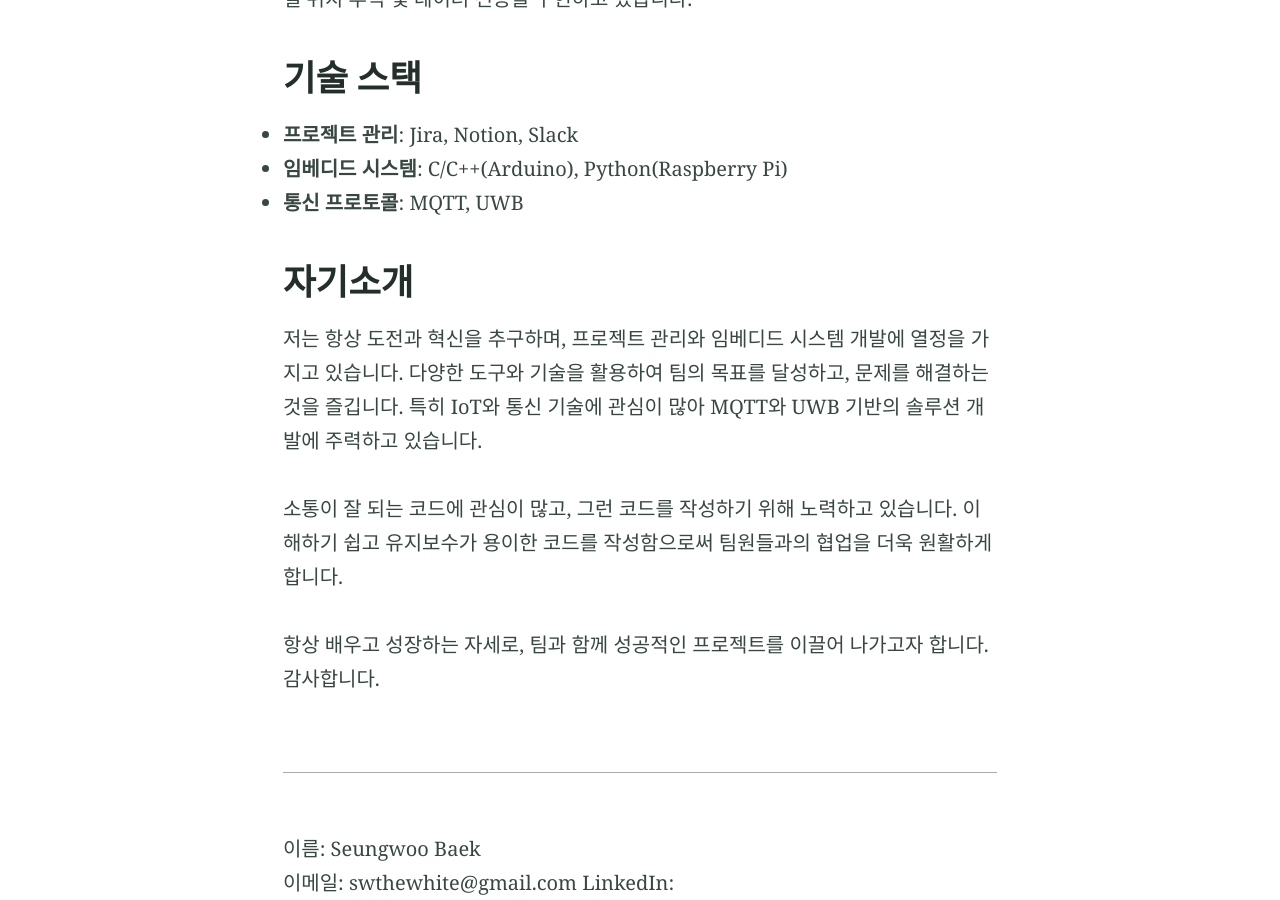
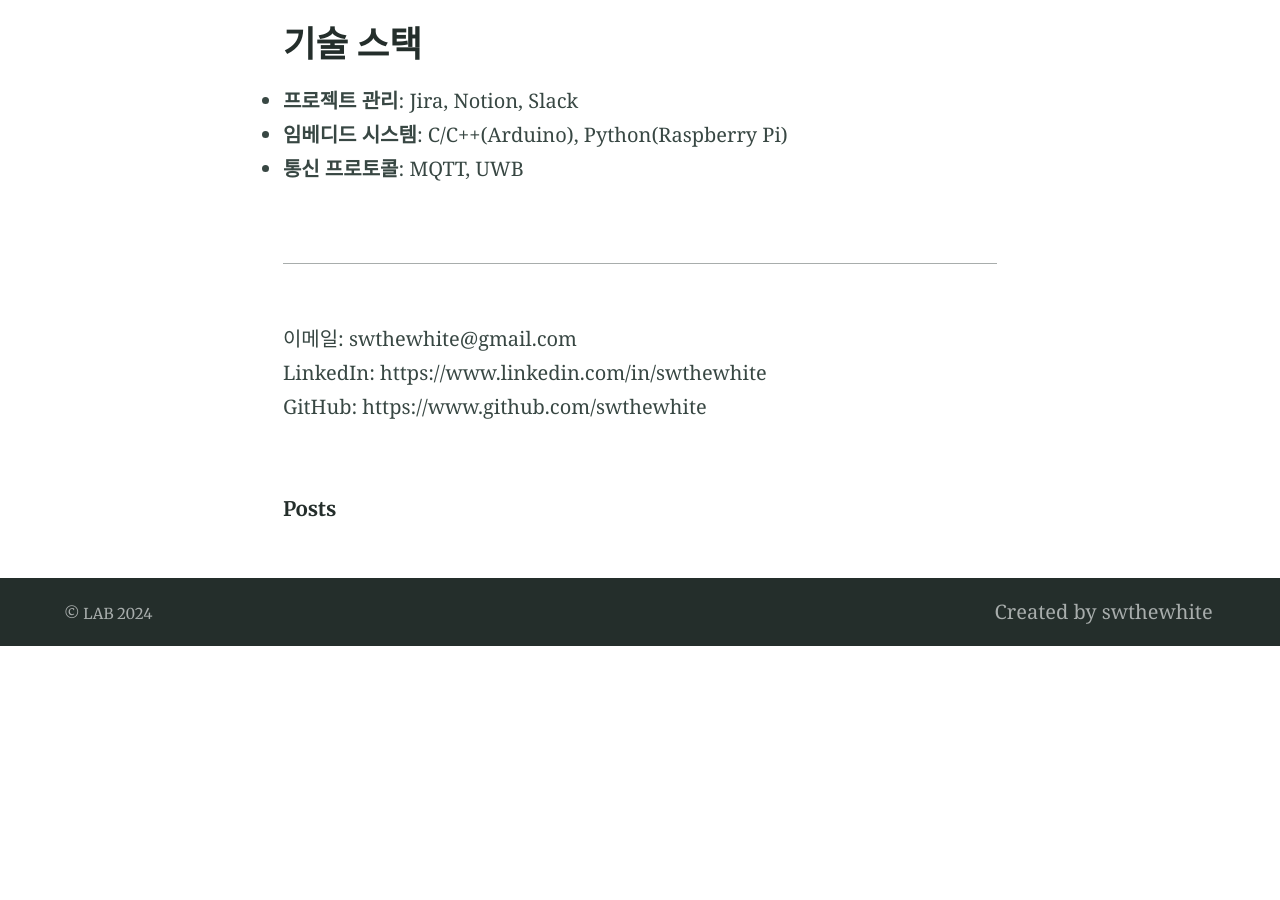
Before and after one commit to A-two-Z/A-two-Z.github.io, a Jekyll site: the page built from _authors/swthewhite.md, in a window 1280 px wide and 900 px high, scrolled down 1346 px. Built offline with Jekyll 4.4.1, drawn with Linux system fonts in a browser that asks for light colours; after the commit the page ends 1992 px from its top, so only the background shows below that; some of the changed text lies outside the part shown.

Commit message:
refactor: change some info in swthewhite.md

```diff
--- a/_authors/swthewhite.md
+++ b/_authors/swthewhite.md
@@ -25,16 +22,8 @@ feature_image: "https://avatars.githubusercontent.com/u/44691277?v=4"
 - **임베디드 시스템**: C/C++(Arduino), Python(Raspberry Pi)
 - **통신 프로토콜**: MQTT, UWB
 
-## 자기소개
-저는 항상 도전과 혁신을 추구하며, 프로젝트 관리와 임베디드 시스템 개발에 열정을 가지고 있습니다. 다양한 도구와 기술을 활용하여 팀의 목표를 달성하고, 문제를 해결하는 것을 즐깁니다. 특히 IoT와 통신 기술에 관심이 많아 MQTT와 UWB 기반의 솔루션 개발에 주력하고 있습니다.
-
-소통이 잘 되는 코드에 관심이 많고, 그런 코드를 작성하기 위해 노력하고 있습니다. 이해하기 쉽고 유지보수가 용이한 코드를 작성함으로써 팀원들과의 협업을 더욱 원활하게 합니다.
-
-항상 배우고 성장하는 자세로, 팀과 함께 성공적인 프로젝트를 이끌어 나가고자 합니다. 감사합니다.
-
 ---
 
-이름: Seungwoo Baek
 이메일: swthewhite@gmail.com
 LinkedIn: https://www.linkedin.com/in/swthewhite
 GitHub: https://www.github.com/swthewhite
```
Also changed, not shown: other parts of _authors/swthewhite.md (+1 -4 lines).
